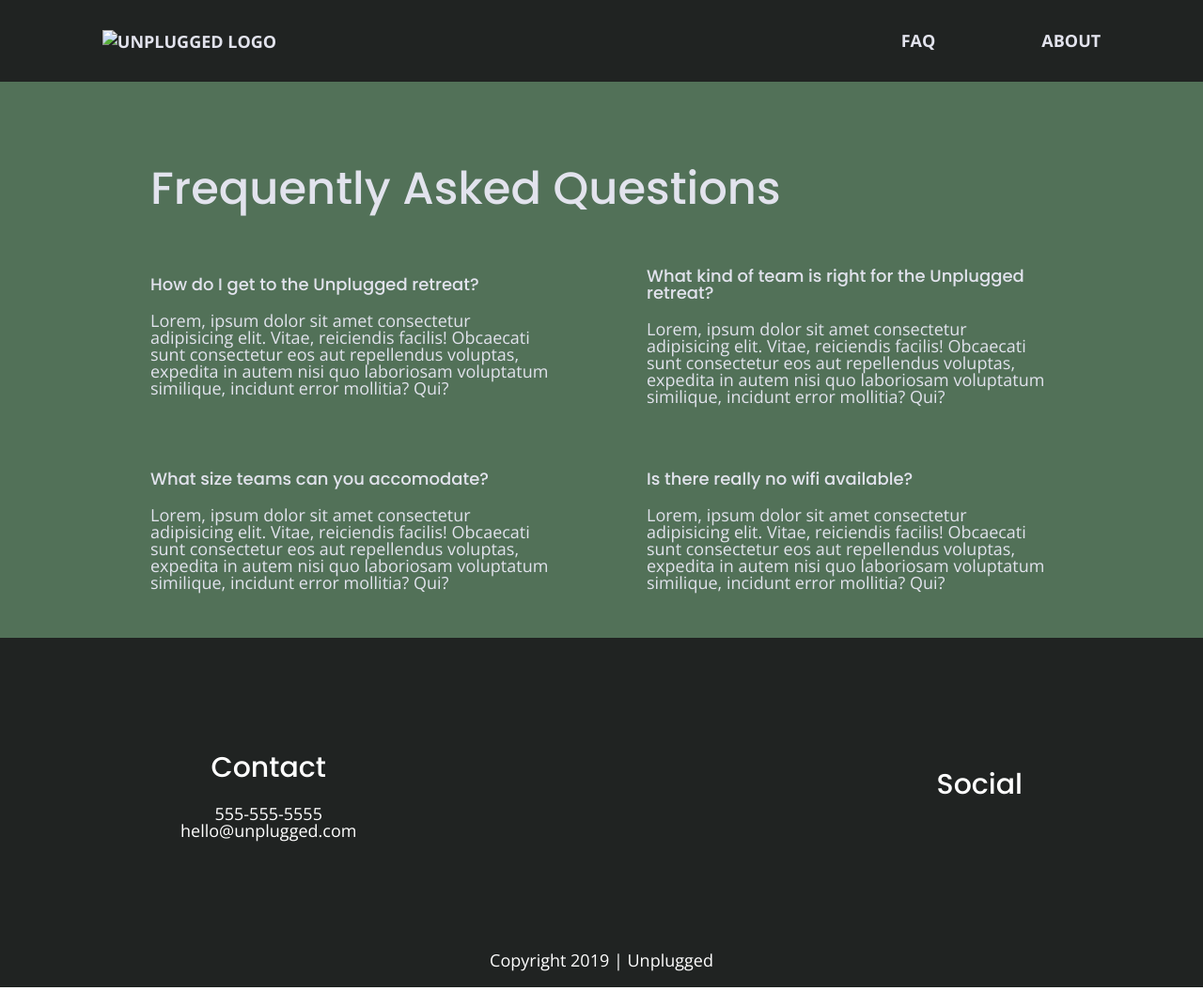
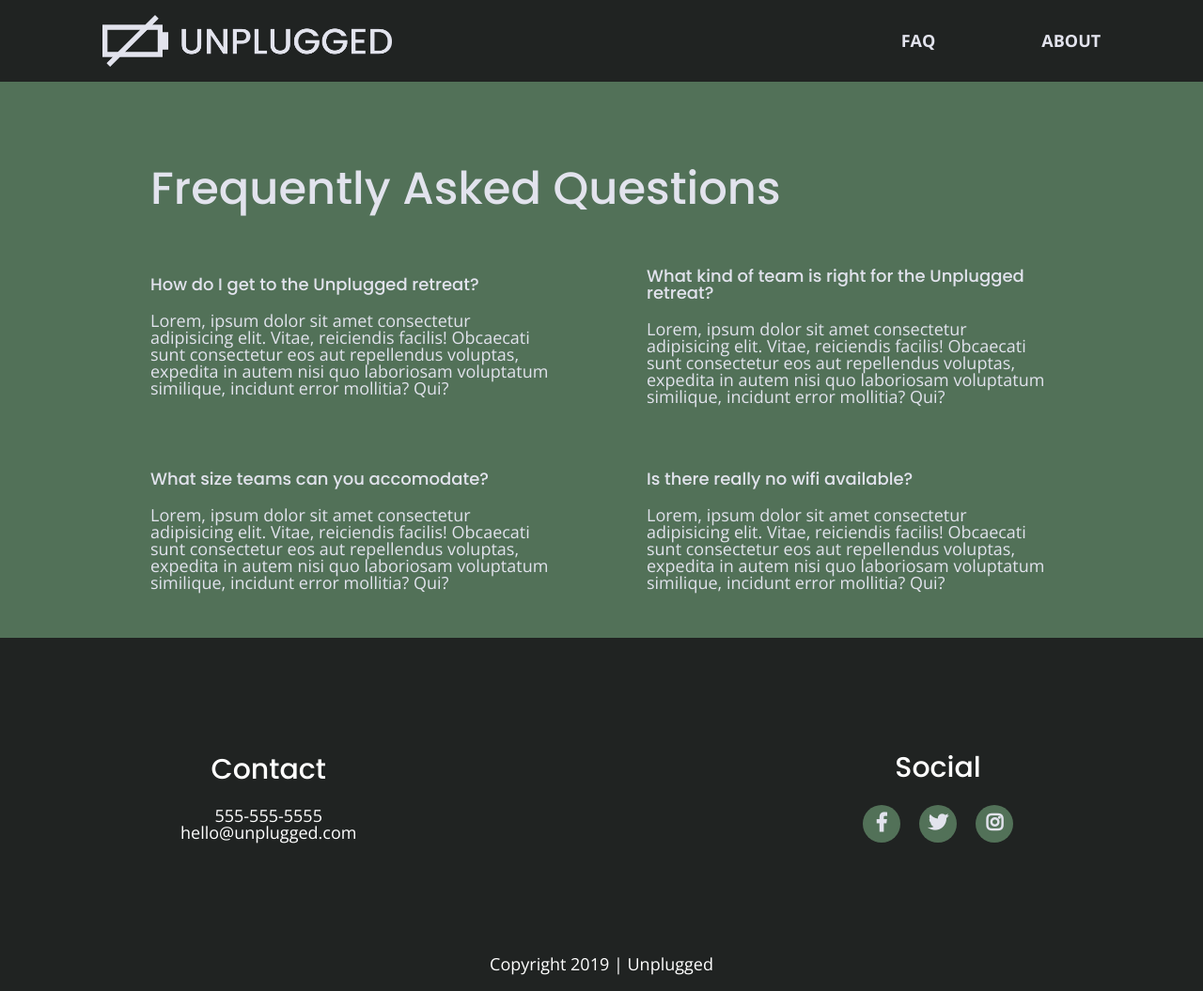
Before and after one commit to MN81/206_unplugged-retreat, a website: page faq/index.html in a window 1280 px wide. Shown: the whole page at 94% size. Drawn offline with nearby package versions, Linux system fonts and the light colour scheme.

Commit message:
Add social icons

```diff
--- a/css/main.css
+++ b/css/main.css
@@ -232,7 +232,7 @@ footer .content-wrapper {
 
 footer .social-icons{
   display: flex;
-  justify-content: space-around;
+  justify-content: space-between;
   align-items: center;
 }
 
@@ -241,6 +241,10 @@ footer .social-icons p {
   display: flex;
   justify-content: center;
   align-items: center;
+  border-radius: 50%;
+  width: 40px;
+  height: 40px;
+  background-color:#527158;
 }
 
 footer .copyright {
@@ -677,6 +681,18 @@ footer .contact {
     margin-bottom: 0;
 }
 
+footer .social-icons {
+  display: flex;
+  justify-content: space-between;
+  align-items: center;
+  flex-direction: row;
+}
+
+.social-icons p {
+  margin-left: 10px;
+  margin-right: 10px;
+}
+
 footer .copyright {
     width: 100%;
 }
--- a/faq/index.html
+++ b/faq/index.html
@@ -33,9 +33,11 @@
   <!-- Add your site or application content here -->
   <header>
     <div class="content-wrapper">
-      <a href="#">
-        <img src="" alt="unplugged logo">
-      </a>
+      <figure>
+        <a href="#">
+          <img src="/img/unpluggedlogo.png" alt="Unplugged logo">
+        </a>
+      </figure>
       <div class="header-divider"></div>
       <nav>
         <ul>
@@ -100,9 +102,13 @@
         <div class="social">
           <h4>Social</h4>
           <div class="social-icons">
-            <p><a href="https://facebook.com/yoursite" target="blank"></a></p>
-            <p><a href="https://www.instagram.com" target="_blank"></a></p>
-            <p><a href="https://twitter.com"></a></p>
+            <p>
+              <a href="https://facebook.com/yoursite" target="blank"><i class="fab fa-facebook-f"></i></a>
+            </p>
+            <p><a href="https://www.instagram.com" target="_blank"><i class="fab fa-twitter"></i></a>
+            </p>
+            <p><a href="https://twitter.com"><i class="fab fa-instagram"></i></a>
+            </p>
           </div>
         </div>
       </div> <!-- footer content ends -->
```
Also changed, not shown: about/index.html (+12 -6 lines), index.html (+7 -3 lines).
